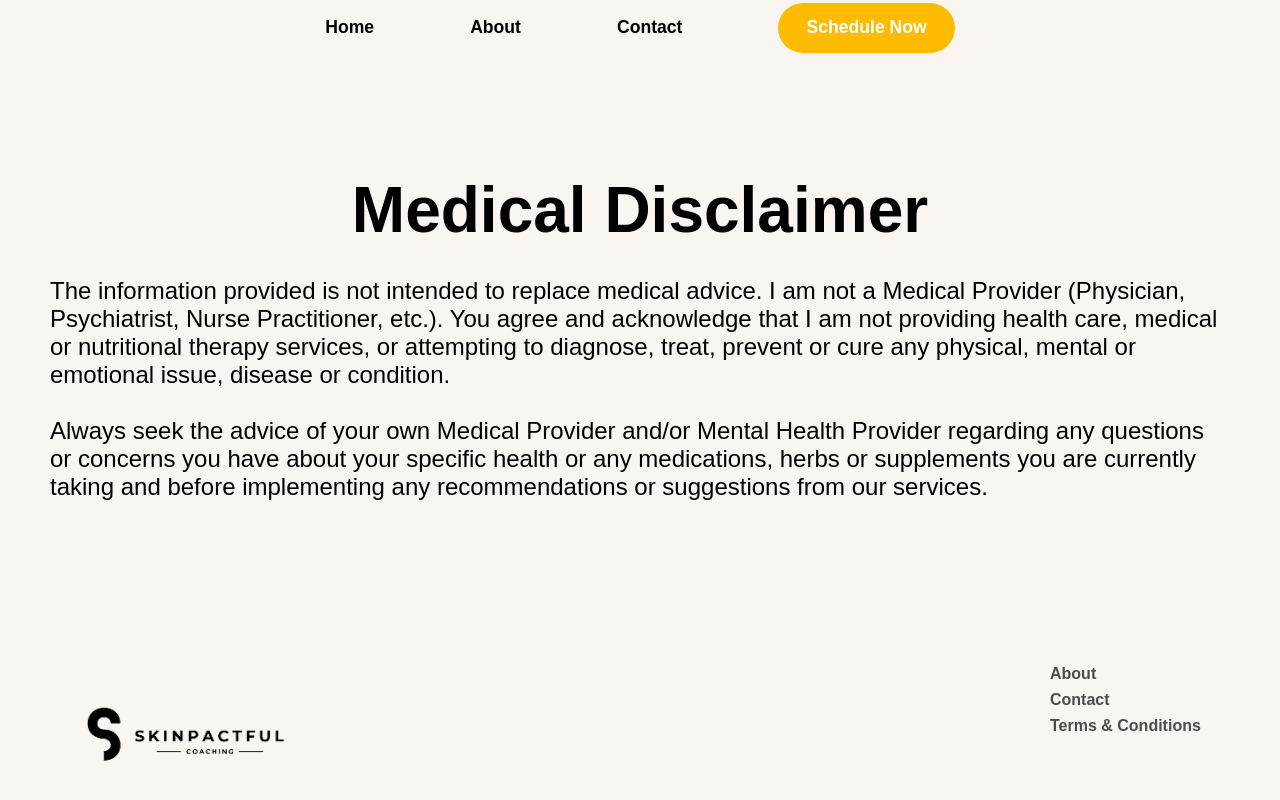
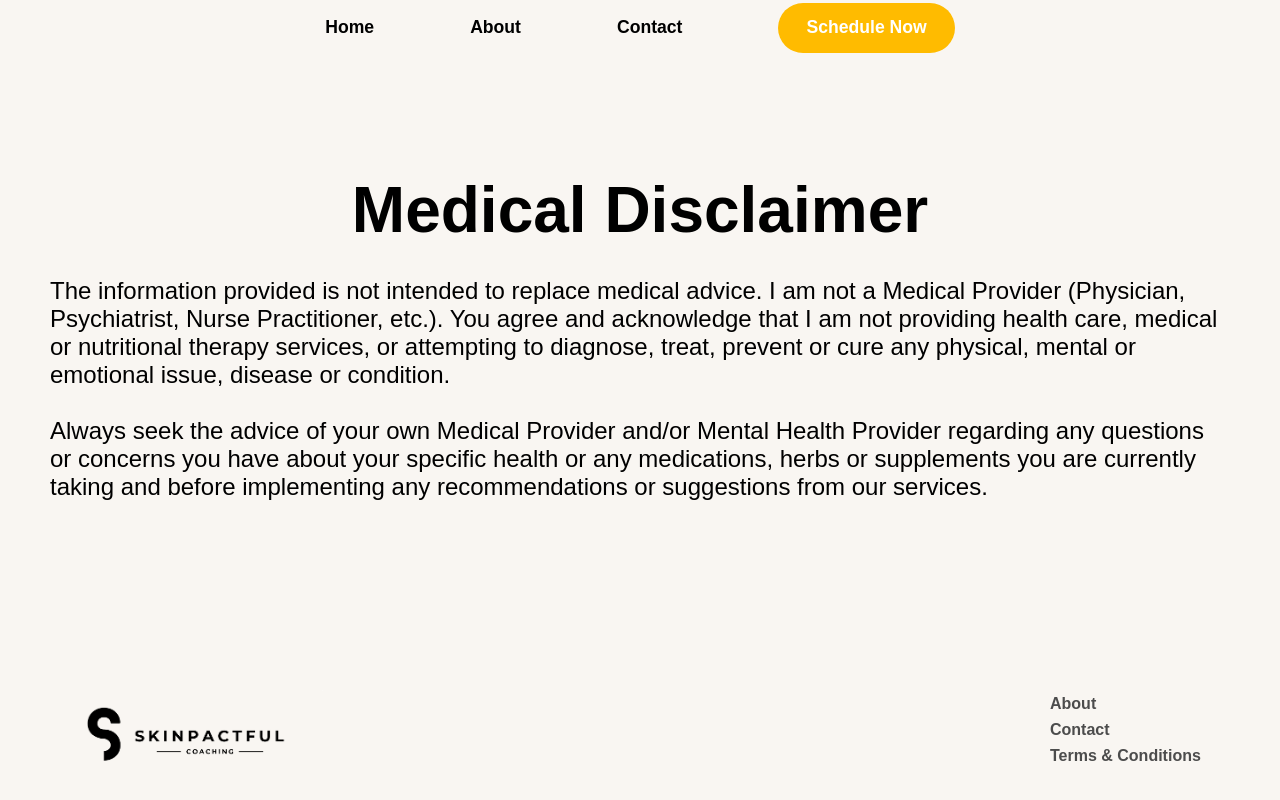
Before and after one commit to nguyen-jonathan/skinpactful, a React (Create React App) app: page /terms-conditions in a window 1280 px wide. Shown: the part 460-1260 px from the top of the page. Built offline with nearby package versions, Linux system fonts and the light colour scheme.

Commit message:
footer links

```diff
--- a/src/components/Footer/Footer.css
+++ b/src/components/Footer/Footer.css
@@ -1,8 +1,12 @@
 #logo2 {
   max-width: 300px;
 }
+.noUnderline {
+  text-decoration: none;
+  color: #4c4c4c;
+}
 .footer-logo-container {
-  max-width: 400px;
+  min-width: 500px;
 }
 .footer-wrapper {
   margin: 6rem 0rem;
@@ -30,6 +34,7 @@
   display: flex;
   flex-direction: column;
   max-width: 200px;
+  margin-top: 30px;
 }
 .footer-section-columns span {
   margin: 0.25rem 0rem;
--- a/src/components/Footer/Footer.js
+++ b/src/components/Footer/Footer.js
@@ -1,5 +1,6 @@
 import React from 'react';
 import Logo from './skinpactful_logo2_white.png';
+import {Link} from 'react-router-dom';
 import './Footer.css';
 // import { BsTwitter } from "react-icons/bs";
 // import { SiLinkedin } from "react-icons/si";
@@ -9,17 +10,16 @@ import './Footer.css';
 const Footer = () => {
   return (
     <div className="footer-wrapper">
-      <div className="footer-section-one">
-        <div className="footer-logo-container">
-          <img id="logo2" src={Logo} alt="" />
-        </div>
-        {/* <div className="footer-icons">
+      <div className="footer-logo-container">
+        <img id="logo2" src={Logo} alt="" />
+      </div>
+      {/* <div className="footer-icons">
           <BsTwitter />
           <SiLinkedin />
           <BsYoutube />
           <FaFacebookF />
         </div> */}
-      </div>
+
       <div className="footer-section-two">
         {/* <div className="footer-section-columns">
           <span>244-5333-7783</span>
@@ -28,9 +28,21 @@ const Footer = () => {
           <span>contact@food.com</span>
         </div> */}
         <div className="footer-section-columns">
-          <span>About</span>
-          <span>Contact</span>
-          <span>Terms & Conditions</span>
+          <span>
+            <Link to="/about" className="noUnderline">
+              About
+            </Link>
+          </span>
+          <span>
+            <Link to="/contact" className="noUnderline">
+              Contact
+            </Link>
+          </span>
+          <span>
+            <Link to="/terms-conditions" className="noUnderline">
+              Terms & Conditions
+            </Link>
+          </span>
         </div>
       </div>
     </div>
```
